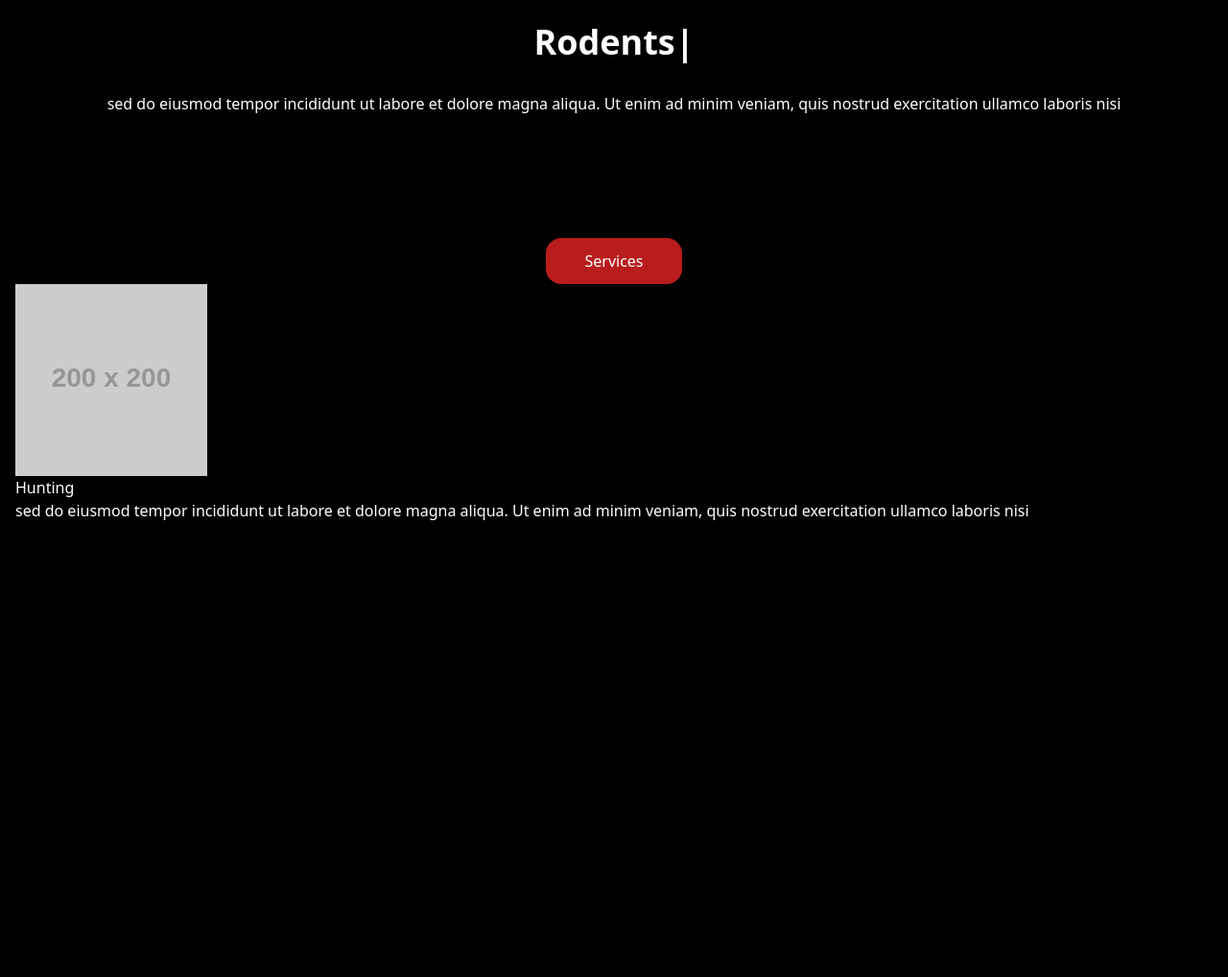
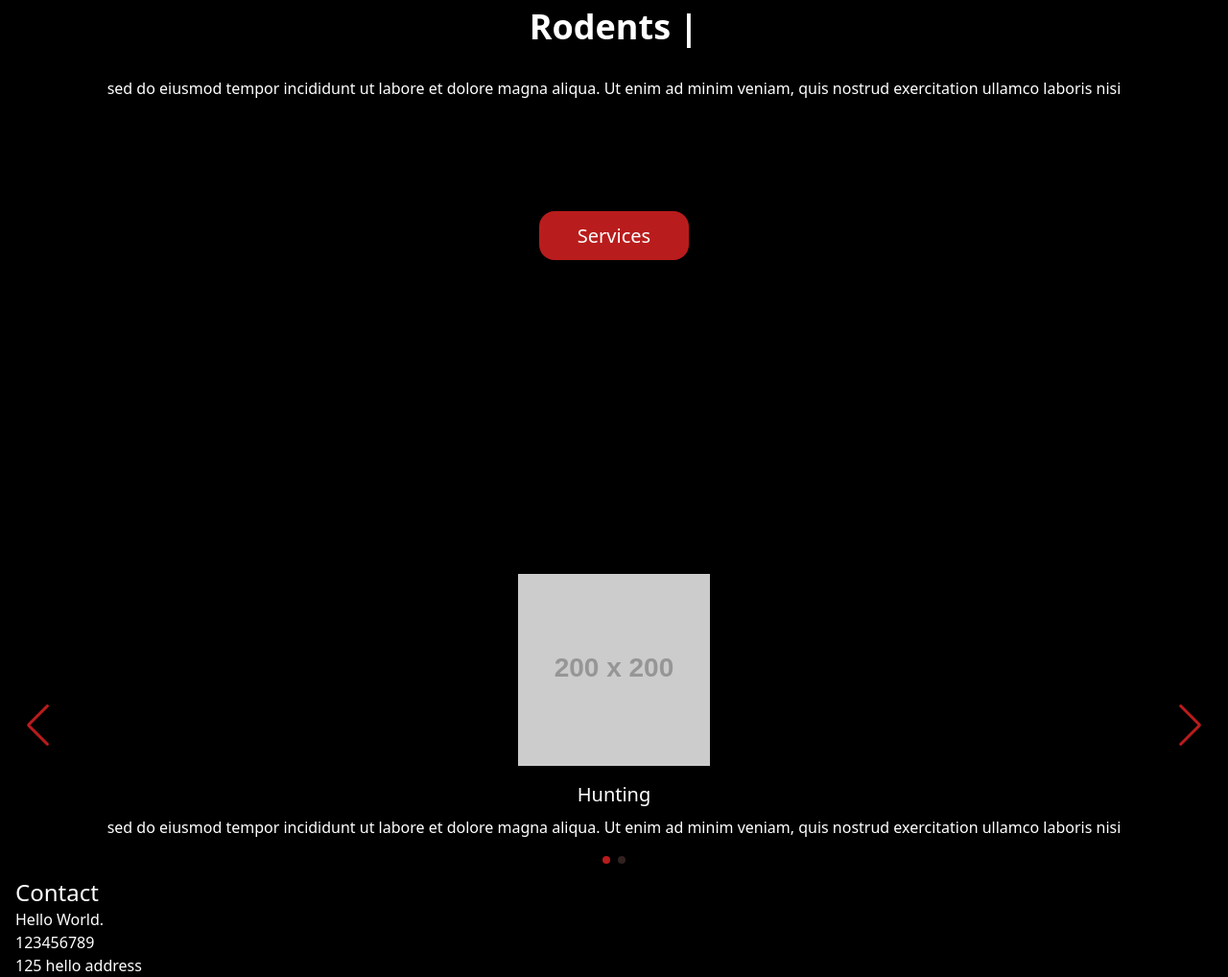
Before and after one commit to rodent-removal/rodent-removal.github.io, a website: page index.html in a window 1280 px wide. Shown: the part 210-1228 px from the top of the page at 96% size. Before the commit the page ends 800 px from the top, so only its background shows below. Drawn offline with nearby package versions, Linux system fonts and the light colour scheme; placeholder pictures from the web are drawn by us.

Commit message:
Add carousel

```diff
--- a/index.html
+++ b/index.html
@@ -3,18 +3,22 @@
 <head>
   <meta charset="UTF-8">
   <meta name="viewport" content="width=device-width, initial-scale=1.0">
-  <link href="./output.css" rel="stylesheet">
+  <link rel="stylesheet" href="https://cdn.jsdelivr.net/npm/swiper@11/swiper-bundle.min.css" />
+  <link rel="stylesheet" href="./output.css">
+
+  <script src="https://cdn.jsdelivr.net/npm/swiper@11/swiper-bundle.min.js" defer></script>
   <script src="./scripts.js" type="text/javascript" defer></script>
 </head>
 <body class="bg-black text-white pt-2">
+  <header class="h-screen">
     <nav>
       <div class="flex justify-between">
         <div>
-        <img src="./images/logo.jpeg" class="w-32 h-18 inline" />
+          <img src="./images/logo.jpeg" class="w-32 h-18 inline" alt="Company Logo"/>
         </div>
         <div class="text-xl flex justify-center gap-3 px-4 bg-red-700 rounded-l-lg items-center">
-        <a href="#">About</a>
-        <a href="#">Contact</a>
+          <a href="#about" class="hover:underline">About</a>
+          <a href="#contact" class="hover:underline">Contact</a>
         </div>
       </div>
       <h1 class="text-3xl font-bold text-center mt-14">
@@ -22,24 +26,53 @@
       </h1>
     </nav>
 
-  <main class="mt-16 px-4">
-    <section>
+    <section class="mt-12 px-4">
       <p class="text-4xl text-center font-bold">
-      <span id="animated-text"></span><span id="cursor">|</span>
+        <span id="animated-text"></span>
+        <span id="cursor">|</span>
       </p>
       <p class="mx-auto text-center mt-8">sed do eiusmod tempor incididunt ut labore et dolore magna aliqua. Ut enim ad minim veniam, quis nostrud exercitation ullamco laboris nisi</p>
 
       <div class="mt-32 text-center">
-        <button class="inline px-10 py-3 bg-red-700 rounded-2xl">Services</button>
+        <a href="#services" class="inline px-10 py-3 bg-red-700 rounded-2xl text-xl hover:bg-red-800">Services</a>
       </div>
     </section>
+  </header>
 
-    <section>
-      <img src="https://placehold.co/200" />
-      <h2>Hunting</h2>
-      <p>
+  <main class="px-4">
+    <section id="services" class="relative">
+      <div class="swiper" id="servicesCarousel">
+        <div class="swiper-wrapper">
+
+          <div class="swiper-slide">
+            <img src="https://placehold.co/200" class="mx-auto" />
+            <h2 class="text-center text-xl mt-4 mb-2">Hunting</h2>
+            <p class="text-center">
             sed do eiusmod tempor incididunt ut labore et dolore magna aliqua. Ut enim ad minim veniam, quis nostrud exercitation ullamco laboris nisi
             </p>
+          </div>
+
+          <div class="swiper-slide">
+            <img src="https://placehold.co/200" class="mx-auto" />
+            <h2 class="text-center text-xl mt-4 mb-2">Cleaning</h2>
+            <p class="text-center">
+            sed do eiusmod tempor incididunt ut labore et dolore magna aliqua. Ut enim ad minim veniam, quis nostrud exercitation ullamco laboris nisi
+            </p>
+          </div>
+
+        </div> <!-- .swiper-wrapper -->
+        <div class="swiper-button-next text-red-700 hover:text-red-800"></div>
+        <div class="swiper-button-prev text-red-700 hover:text-red-800"></div>
+
+        <div class="swiper-pagination relative mt-4"></div>
+      </div> <!-- #servicesCarousel -->
+    </section> <!-- #services -->
+
+    <section id="contact">
+      <h2 class="text-2xl">Contact</h2>
+      <h3>Hello World.</h3>
+      <p>123456789</p>
+      <p>125 hello address</p>
     </section>
   </main>
 </body>
--- a/input.css
+++ b/input.css
@@ -1,6 +1,10 @@
 @tailwind base;
 @tailwind components;
 @tailwind utilities;
+
+html {
+  scroll-behavior: smooth;
+}
 
 #cursor {
   display: inline-block;
@@ -11,3 +15,10 @@
 @keyframes blink {
   50% { opacity: 0; }
 }
+
+.swiper-pagination-bullet {
+  @apply bg-red-300; /* Use a lighter shade for inactive bullets */
+}
+.swiper-pagination-bullet-active {
+  @apply bg-red-700; /* Keep the active bullet with the original color */
+}
--- a/scripts.js
+++ b/scripts.js
@@ -30,3 +30,16 @@
 
   type();
 })();
+
+// Swiper
+const swiper = new Swiper("#servicesCarousel", {
+  loop: true,
+  pagination: {
+    el: ".swiper-pagination",
+    clickable: true,
+  },
+  navigation: {
+    nextEl: ".swiper-button-next",
+    prevEl: ".swiper-button-prev",
+  },
+});
```
Also changed, not shown: output.css. Lines whose indentation alone changed are shown as unchanged.
